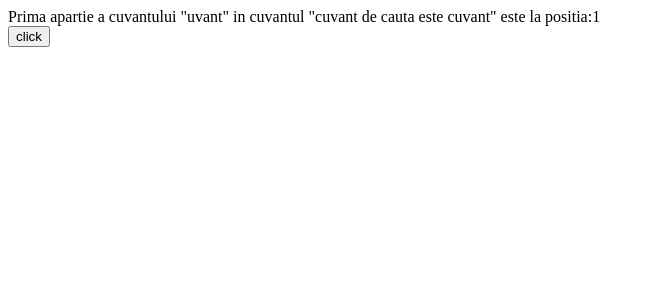
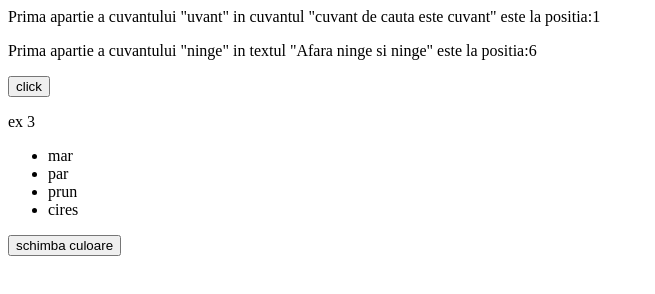
Before and after one commit to Catyka2/lectii-HTML, a plain HTML site: page javascript/functii/lectie1/index.html in a window 1280 px wide. Shown: the whole page, without its empty margins (0-655 px from the left). Drawn offline with nearby package versions, Linux system fonts and the light colour scheme.

Commit message:
rezolvare functii\lectii1\script.js

```diff
--- a/javascript/functii/lectie1/index.html
+++ b/javascript/functii/lectie1/index.html
@@ -1,3 +1,4 @@
+
 <!DOCTYPE html>
 <html>
 <head>
@@ -13,13 +14,14 @@
 
 
 <div id="lectie"></div>
-<button>click</button>
+<button id="btn">click</button>
 
 <!-- cod rezolvare -->
 
-<div id="rezolvare"></div>
+<div id="div1"></div>
 
 <!-- adaug codul javascript -->
+<button id="id12">schimba culoare</button>
 <script type="text/javascript" src="script.js"></script>
 
 </body>
--- a/javascript/functii/lectie1/script.js
+++ b/javascript/functii/lectie1/script.js
@@ -1,3 +1,4 @@
+
 
 function cl(a){//functie pentru a afisa
 	console.log(a)
@@ -66,7 +67,7 @@ g()
 function ale(){
 	alert(1)
 }
-$('button').click(ale)
+$('#btn').click(ale)
 
 function sum(v){
 	var s = 0
@@ -78,6 +79,7 @@ var ve = [2,3,6,1]
 console.log(['suma vector:',ve,sum(ve)])
 cl(sum([3,7,8]))
 
+
 /*Exercitii
 1. creaza o functie care ia un vector ca parametru si intoarce maximul
 2. creaza o functie care ia ca parametrii doua texte si intoarce cuvintele unite
@@ -86,3 +88,55 @@ cl(sum([3,7,8]))
 
 
 */
+function max(vector){// ex 1
+	var maxim =0;
+	for(i=0; i<vector.length; i++){
+		if(vector[i]>maxim){
+			maxim=vector[i];
+		}
+	}
+	return maxim
+}
+
+var vector =[7,8,3,10,27,0]
+alert('cifra maxima este: '+max(vector));
+
+
+function doi(text1,text2){ // ex 2
+	var indiceAparitie=-1;
+	for(var i=0;i<text1.length-cauta.length; i+=1){
+		var suntEgale= 1;
+		for (var j=0;j<text2.length; j+=1){
+			if(text2[j]!=text1[j+i]){
+				suntEgale =0;
+			}
+		}
+		if(suntEgale==1){
+			indiceAparitie=i;
+			break
+		}
+	}
+	return indiceAparitie
+}
+
+var text = 'Afara ninge si ninge'
+var cuvintul= 'ninge'
+$('#lectie').append('<p>Prima apartie a cuvantului "'+cuvintul+'" in textul "'+text+'" este la positia:'+doi(text,cuvintul)+'</p>')
+
+$('#div1').before('<p> ex 3 </p>')
+
+function lista(id, vector){ // ex 3
+	$('#'+id).html('<ul></ul>');
+	for(var i=0; i<vector.length; i+=1){
+	$('#'+id+' ul').append('<li>'+vector[i]+'</li>')
+	}
+}
+var vector1 =['mar','par','prun','cires']
+lista('div1',vector1)
+
+function culoare(id,div1){ // ex 4
+    $('#'+id).click(function(){
+		$(''+div1).css({'color':'red'})
+	})
+}
+culoare ('id12','div')
```
